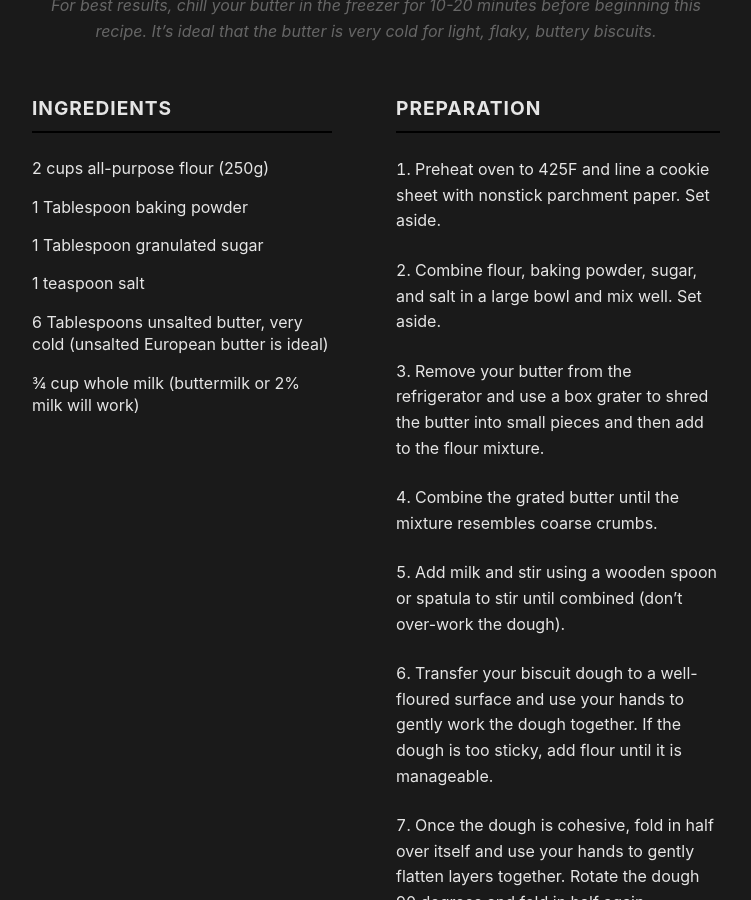
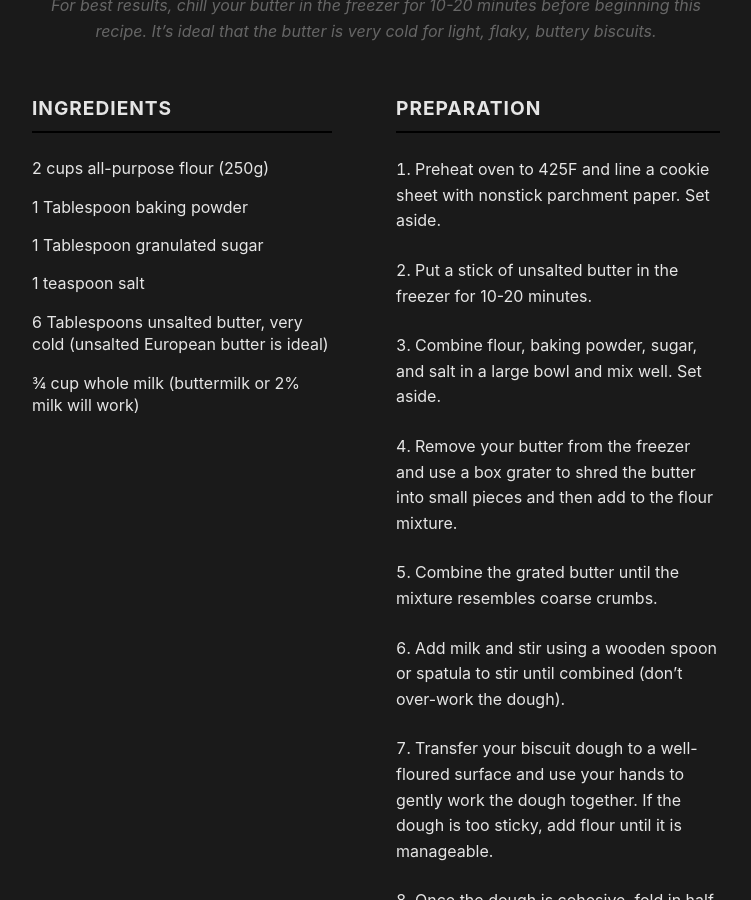
Before and after one commit to williamsca/recipes, a Jekyll site: the page built from _recipes/biscuits.md, in a window 1280 px wide and 900 px high, scrolled down 382 px. Shown: the whole window, without its empty margins (264-1015 px from the left). Built offline with Jekyll 4.4.1, drawn with Linux system fonts in a browser that asks for light colours.

Commit message:
Update biscuits.md

```diff
--- a/_recipes/biscuits.md
+++ b/_recipes/biscuits.md
@@ -20,15 +20,16 @@ ingredients: |
 
 instructions: |
   1. Preheat oven to 425F and line a cookie sheet with nonstick parchment paper. Set aside.
-  2. Combine flour, baking powder, sugar, and salt in a large bowl and mix well. Set aside.
-  3. Remove your butter from the refrigerator and use a box grater to shred the butter into small pieces and then add to the flour mixture.
-  4. Combine the grated butter until the mixture resembles coarse crumbs.
-  5. Add milk and stir using a wooden spoon or spatula to stir until combined (don't over-work the dough).
-  6. Transfer your biscuit dough to a well-floured surface and use your hands to gently work the dough together. If the dough is too sticky, add flour until it is manageable.
-  7. Once the dough is cohesive, fold in half over itself and use your hands to gently flatten layers together. Rotate the dough 90 degrees and fold in half again, repeating this step 5-6 times but taking care to not overwork the dough.
-  8. Use your hands (do not use a rolling pin) to flatten the dough to 1" thick and lightly dust a 2 ¾" round biscuit cutter with flour.
-  9. Making close cuts, press the biscuit cutter straight down into the dough and drop the biscuit onto your prepared baking sheet.
-  10. Repeat until you have gotten as many biscuits as possible, re-working the dough as little as possible.
-  11. Bake on 425F for 12 minutes or until tops are beginning to just turn lightly golden brown.
-  12. Brush with melted salted butter immediately after removing from oven. Serve warm and enjoy.
+  2. Put a stick of unsalted butter in the freezer for 10-20 minutes.
+  3. Combine flour, baking powder, sugar, and salt in a large bowl and mix well. Set aside.
+  4. Remove your butter from the freezer and use a box grater to shred the butter into small pieces and then add to the flour mixture.
+  5. Combine the grated butter until the mixture resembles coarse crumbs.
+  6. Add milk and stir using a wooden spoon or spatula to stir until combined (don't over-work the dough).
+  7. Transfer your biscuit dough to a well-floured surface and use your hands to gently work the dough together. If the dough is too sticky, add flour until it is manageable.
+  8. Once the dough is cohesive, fold in half over itself and use your hands to gently flatten layers together. Rotate the dough 90 degrees and fold in half again, repeating this step 5-6 times but taking care to not overwork the dough.
+  9. Use your hands (do not use a rolling pin) to flatten the dough to 1" thick and lightly dust a 2 ¾" round biscuit cutter with flour.
+  10. Making close cuts, press the biscuit cutter straight down into the dough and drop the biscuit onto your prepared baking sheet.
+  11. Repeat until you have gotten as many biscuits as possible, re-working the dough as little as possible.
+  12. Bake on 425F for 12 minutes or until tops are beginning to just turn lightly golden brown.
+  13. Brush with melted salted butter immediately after removing from oven. Serve warm and enjoy.
 ---
```
